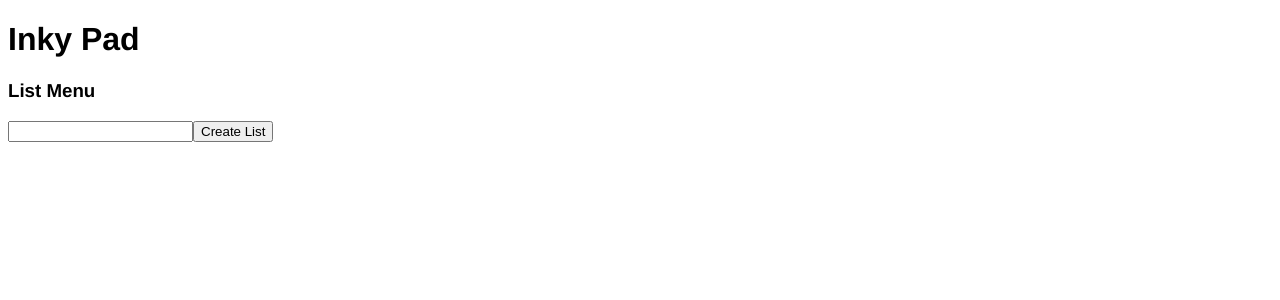
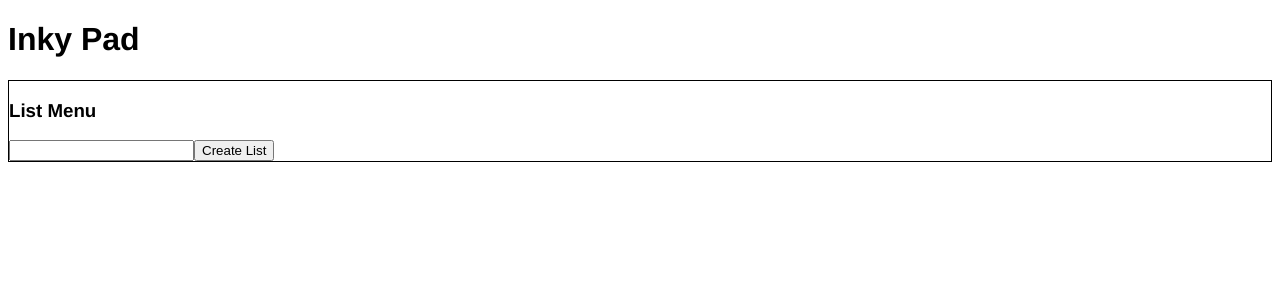
Before and after one commit to Zhusufeng/inky-pad, a React app: page / in a window 1280 px wide. Shown: the top 300 px of the page. Built offline with nearby package versions, Linux system fonts and the light colour scheme.

Commit message:
Add some minimal styling to list-menu-container

```diff
--- a/src/styles.css
+++ b/src/styles.css
@@ -1,3 +1,7 @@
 div {
   font-family: 'Helvetica', sans-serif;
 }
+
+.list-menu-container {
+  border: 1px solid black;
+}
```
